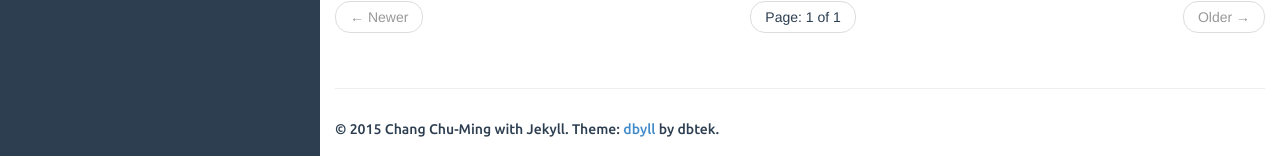
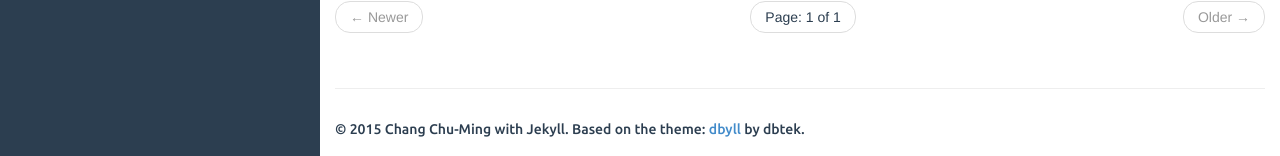
Before and after one commit to changchuming/changchuming.github.io, a Jekyll site: the page built from index.html, in a window 1280 px wide and 900 px high, scrolled down 1001 px. Shown: the part 741-897 px from the top of the window. Built offline with Jekyll 4.4.1, drawn with Linux system fonts in a browser that asks for light colours; the list of posts is cut into pages by our own code.

Commit message:
Updated readme and credits.

```diff
--- a/_includes/default.html
+++ b/_includes/default.html
@@ -150,7 +150,7 @@
 		<footer>
 			<hr/>
 			<p>
-				&copy; {{ site.time | date: '%Y' }} {{ site.author.name }} with Jekyll. Theme: <a href="https://github.com/dbtek/dbyll">dbyll</a> by dbtek.
+				&copy; {{ site.time | date: '%Y' }} {{ site.author.name }} with Jekyll. Based on the theme: <a href="https://github.com/dbtek/dbyll">dbyll</a> by dbtek.
 			</p>
 		</footer>
 	</div>
```
Also changed, not shown: README.md.
